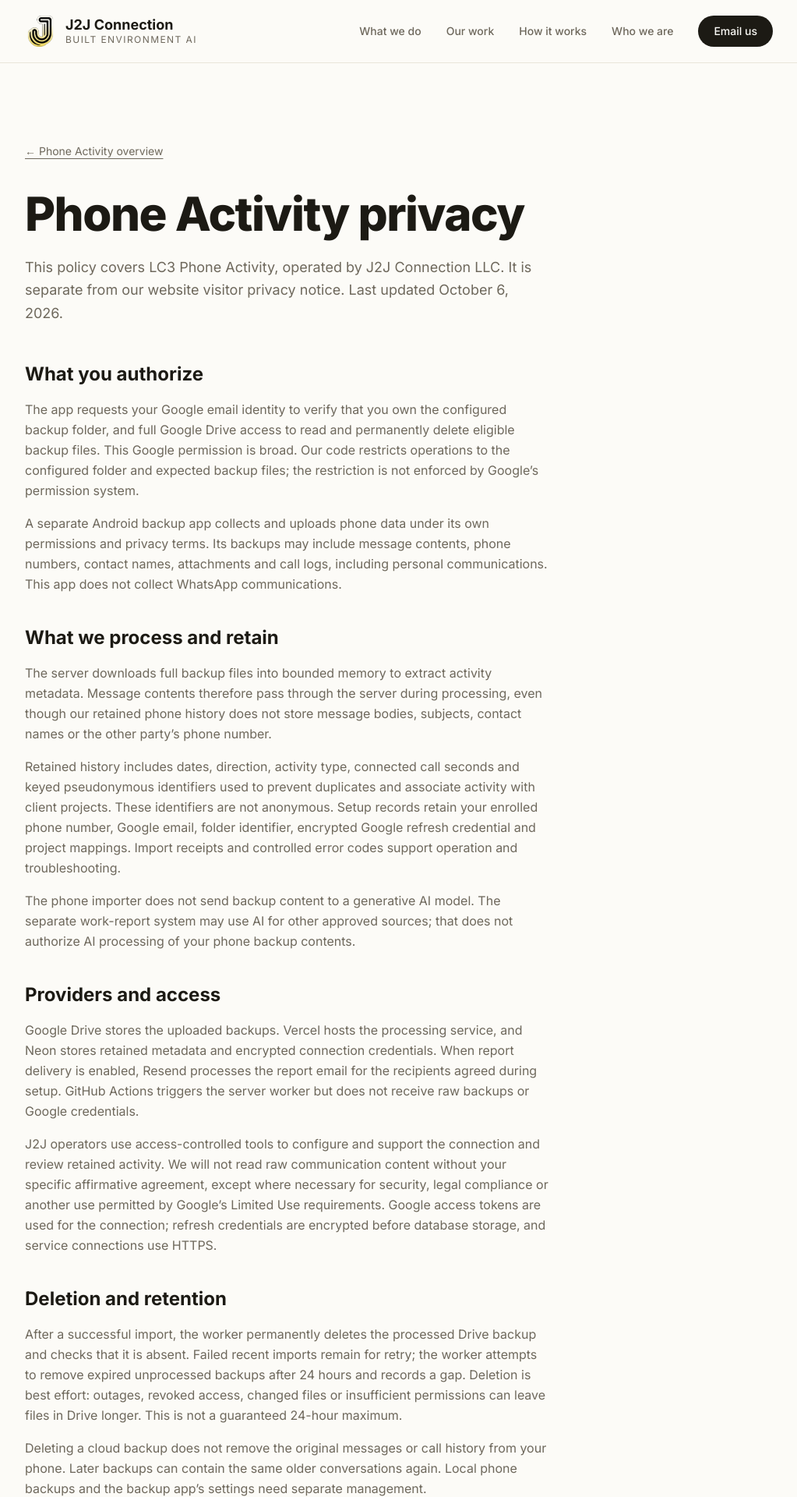
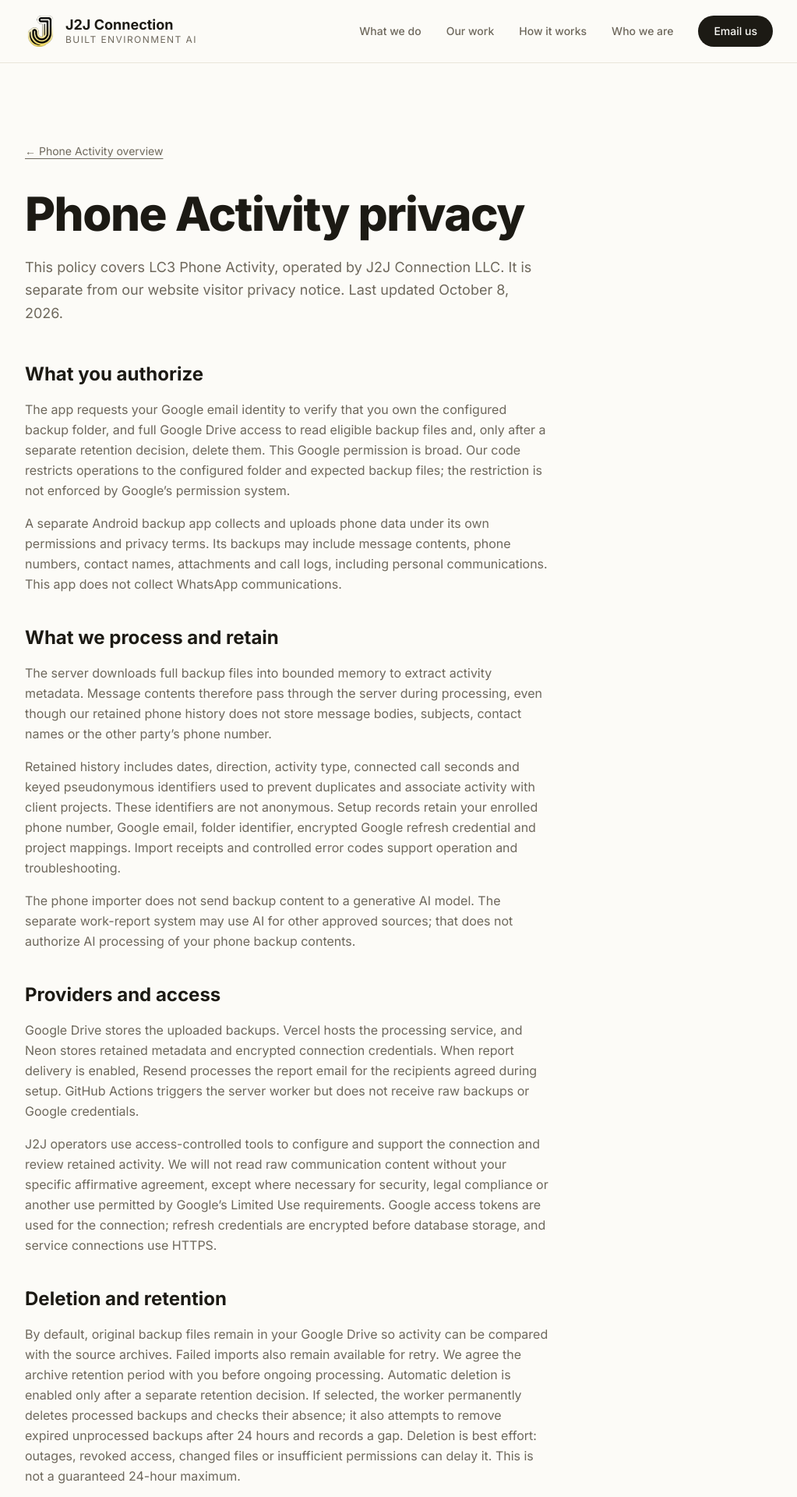
Before and after one commit to j2j-connection/j2j-website, a Next.js app in the folder nextjs-site/: page /apps/phone-activity/privacy in a window 1280 px wide. Shown: the top 1920 px of the page at 78% size, without its empty margins (128-1151 px from the left). Built offline with nearby package versions, Linux system fonts and the light colour scheme.

Commit message:
fix(phone): disclose preserved comparison archives

```diff
--- a/nextjs-site/src/app/apps/phone-activity/page.tsx
+++ b/nextjs-site/src/app/apps/phone-activity/page.tsx
@@ -24,7 +24,7 @@
         <div className="mt-12 max-w-2xl space-y-10">
           <section>
             <h2 className="font-display text-2xl font-bold">How the connection works</h2>
-            <p className="mt-4 leading-relaxed text-muted">A separately installed backup app uploads supported native messages and call logs to a designated folder in your Google Drive. You then authorize this app to read those backups, retain activity metadata and remove processed backup files. Your original phone conversations are not deleted.</p>
+            <p className="mt-4 leading-relaxed text-muted">A separately installed backup app uploads supported native messages and call logs to a designated folder in your Google Drive. You then authorize this app to read those backups, retain activity metadata and preserve the original backup files for comparison. Automatic archive deletion requires a separate retention decision. Your original phone conversations are not deleted.</p>
             <p className="mt-4 leading-relaxed text-muted">Reports show message counts and call durations. A setup operator can associate activity with agreed client projects. Counts are evidence to review, not automatically calculated billable hours. WhatsApp is not included. RCS and attachment coverage depend on the device and backup app and need individual testing.</p>
           </section>
           <section>
--- a/nextjs-site/src/app/apps/phone-activity/privacy/page.tsx
+++ b/nextjs-site/src/app/apps/phone-activity/privacy/page.tsx
@@ -19,11 +19,11 @@
       <article className="mx-auto max-w-5xl px-6 py-16 md:py-24 lg:px-8">
         <Link href="/apps/phone-activity/" className="inline-block py-2 text-sm text-muted underline underline-offset-4">← Phone Activity overview</Link>
         <h1 className="mt-8 font-display text-4xl font-extrabold tracking-tight md:text-6xl">Phone Activity privacy</h1>
-        <p className="mt-6 max-w-2xl text-lg leading-relaxed text-muted">This policy covers LC3 Phone Activity, operated by J2J Connection LLC. It is separate from our website visitor privacy notice. Last updated October 6, 2026.</p>
+        <p className="mt-6 max-w-2xl text-lg leading-relaxed text-muted">This policy covers LC3 Phone Activity, operated by J2J Connection LLC. It is separate from our website visitor privacy notice. Last updated October 8, 2026.</p>
         <div className="mt-12 max-w-2xl space-y-10">
           <section>
             <h2 className="font-display text-2xl font-bold">What you authorize</h2>
-            <p className="mt-4 leading-relaxed text-muted">The app requests your Google email identity to verify that you own the configured backup folder, and full Google Drive access to read and permanently delete eligible backup files. This Google permission is broad. Our code restricts operations to the configured folder and expected backup files; the restriction is not enforced by Google’s permission system.</p>
+            <p className="mt-4 leading-relaxed text-muted">The app requests your Google email identity to verify that you own the configured backup folder, and full Google Drive access to read eligible backup files and, only after a separate retention decision, delete them. This Google permission is broad. Our code restricts operations to the configured folder and expected backup files; the restriction is not enforced by Google’s permission system.</p>
             <p className="mt-4 leading-relaxed text-muted">A separate Android backup app collects and uploads phone data under its own permissions and privacy terms. Its backups may include message contents, phone numbers, contact names, attachments and call logs, including personal communications. This app does not collect WhatsApp communications.</p>
           </section>
           <section>
@@ -39,7 +39,7 @@
           </section>
           <section>
             <h2 className="font-display text-2xl font-bold">Deletion and retention</h2>
-            <p className="mt-4 leading-relaxed text-muted">After a successful import, the worker permanently deletes the processed Drive backup and checks that it is absent. Failed recent imports remain for retry; the worker attempts to remove expired unprocessed backups after 24 hours and records a gap. Deletion is best effort: outages, revoked access, changed files or insufficient permissions can leave files in Drive longer. This is not a guaranteed 24-hour maximum.</p>
+            <p className="mt-4 leading-relaxed text-muted">By default, original backup files remain in your Google Drive so activity can be compared with the source archives. Failed imports also remain available for retry. We agree the archive retention period with you before ongoing processing. Automatic deletion is enabled only after a separate retention decision. If selected, the worker permanently deletes processed backups and checks their absence; it also attempts to remove expired unprocessed backups after 24 hours and records a gap. Deletion is best effort: outages, revoked access, changed files or insufficient permissions can delay it. This is not a guaranteed 24-hour maximum.</p>
             <p className="mt-4 leading-relaxed text-muted">Deleting a cloud backup does not remove the original messages or call history from your phone. Later backups can contain the same older conversations again. Local phone backups and the backup app’s settings need separate management.</p>
             <p className="mt-4 leading-relaxed text-muted">Historical metadata retention, report recipients and any applicable legal retention requirements must be agreed before ongoing customer processing is enabled. Contact us to request deletion of your retained phone records or connection credential. Existing delivered reports and provider recovery copies may need separate handling; we will explain what can be removed and any required retention.</p>
           </section>
--- a/nextjs-site/src/app/apps/phone-activity/terms/page.tsx
+++ b/nextjs-site/src/app/apps/phone-activity/terms/page.tsx
@@ -36,7 +36,7 @@
           </section>
           <section>
             <h2 className="font-display text-2xl font-bold">Data and disconnection</h2>
-            <p className="mt-4 leading-relaxed text-muted">Read the <Link href="/apps/phone-activity/privacy/" className="text-ink underline underline-offset-4">app privacy policy</Link> before authorizing. It describes full Drive permission, transient backup processing, retained metadata, deletion limits and the separate steps to stop backup uploads and revoke access. Ask J2J to disable processing or discuss changes to your setup at any time.</p>
+            <p className="mt-4 leading-relaxed text-muted">Read the <Link href="/apps/phone-activity/privacy/" className="text-ink underline underline-offset-4">app privacy policy</Link> before authorizing. It describes full Drive permission, transient backup processing, retained metadata and original archives, optional deletion limits and the separate steps to stop backup uploads and revoke access. Ask J2J to disable processing or discuss changes to your setup at any time.</p>
           </section>
           <p className="leading-relaxed text-muted">Questions: <a href="mailto:tom@j2j.info" className="text-ink underline underline-offset-4">tom@j2j.info</a>.</p>
         </div>
```
Also changed, not shown: 1 other file (tests, documents, lock files or other folders).
